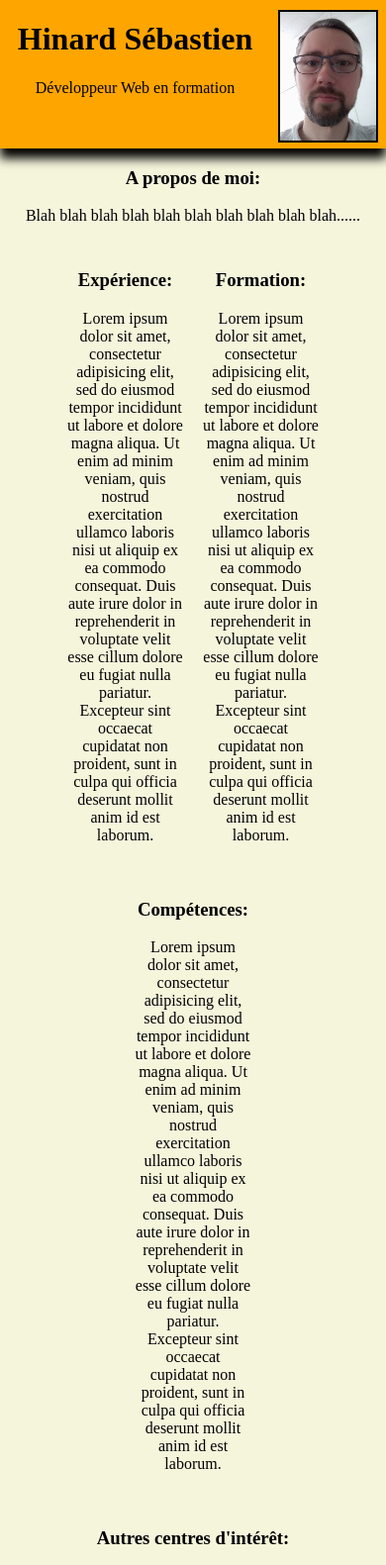
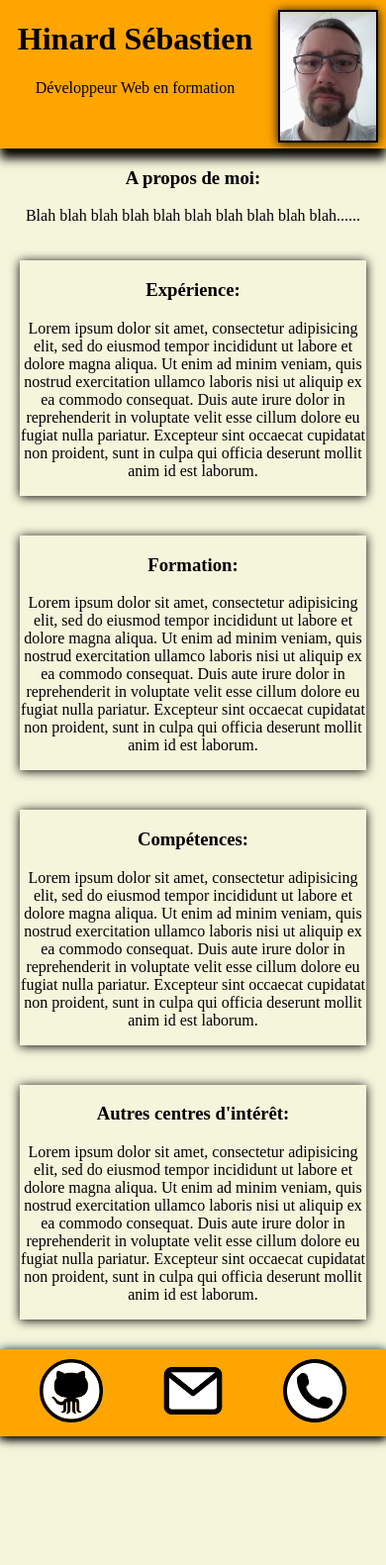
Before and after one commit to SebastienHinard/CV_version1, a plain HTML site: page index.html in a window 390 px wide. Shown: the top 1581 px of the page at 99% size. After the commit the page ends 1471 px from the top, so only its background shows below. Drawn offline with Linux system fonts and the light colour scheme.

Commit message:
debut de responsive

```diff
--- a/index.html
+++ b/index.html
@@ -9,9 +9,9 @@
 </head>
 <body>
         <!-- entête de la page -->
-    <header>
+        <header class="shadow">
             <div id="Nom_Prenom">
-            <h1 class="grow">Hinard Sébastien</h1>
+                <h1>Hinard Sébastien</h1>
                 <p>Développeur Web en formation</p>
             </div>
             <div id="Photo">
@@ -50,7 +50,7 @@
             </div>
         </main>
         <!-- Le bas de la page -->
-    <footer>
+        <footer class="shadow">
             <h3 id="contact">Contact:</h3>
             <div id="Liens">
                 <!-- lien github -->
--- a/style.css
+++ b/style.css
@@ -1,19 +1,24 @@
+/* les caracteristiques principales de la page */
 body{
     max-width: 800px;
     margin: auto;
     margin-bottom: 20px;
     background-color: beige;
-    height:100%;
+    height: 100%;
     text-align:center;
+    display: flex;
+    flex-flow: row wrap;
+    box-shadow: 0px 2px 10px black;
 }
 
 /* CONTENU DE L'ENTETE DE PAGE */
 header{
     background-color: orange;
+    width:100%;;
     height: 150px;
     display: flex;
-    flex-flow: wrap row;
-    box-shadow: 0px 10px 10px black;
+    flex-flow: row;
+    box-shadow: 0px 2px 10px black;
 }
 #Nom_Prenom{
     width: 70%;
@@ -25,54 +30,42 @@ header{
 #Maphoto{ border: 2px solid black;}
 /* partie principale de la page */
 main{
-    height:100%;
+    height:80%;;
     display: flex;
-    flex-direction: column;
+    flex-flow: column;
 }
 #about_me{
     width:100%;
+    height: auto;
 }
 /* conteneur comportant les 3 sections */
 #Contenu{
     height: 100%;
-    width: auto;
     display: flex;
     flex-flow: row wrap;
-    justify-content: center;
+    justify-content: space-around;
 }
-/* taille des sections exp, form et compétences */
+/* taille des sections exp, form et c
+    height: 1ompétences */
 section{
     width: 30%;
-    padding: 10px;
 }
 /* taille de la section centre d'intérêt */
 #Interets{
-    width: auto;;
-    padding: 10px;
-}
-
-#marge_gauche{
-    float: left;
-    width: 50px;
-    height: 700px;
-    background: red;
-}
-#marge_droite{
-    float: right;
-    width: 50px;
-    height: 100%;
-    background: red;
+    width: 97%;
+    margin-top: 20px;
+    margin-bottom: 20px;
 }
 
 
 /* mise en page du footer */
 footer{
-    /* margin-top: 20px; */
     display: flex;
     flex-flow: column wrap;
     text-align: center;
     background-color: orange;
-    box-shadow: 0px 10px 10px black;
+    box-shadow: 0px 2px 10px black;
+    width: 100%;
 }
 /* mise en page pour le texte "contact" */
 #contact{
@@ -84,7 +77,7 @@ footer{
 #Liens{
     margin-bottom: 10px;
     display: flex;
-    flex-flow: row wrap;
+    flex-flow: row;
     justify-content: space-around;
 }
 
@@ -97,12 +90,42 @@ footer{
 }
 .grow:hover{
     transform: scale(1.2);
+    transform: rotate(360deg);
 }
 /* effet d'ombrage au passage de la souris */
 .shadow {
     transition: all .2s ease-in-out;
+    box-shadow: 0px 1px 10px black;
 }
 .shadow:hover{
     border-top: 2px black grey;
-    box-shadow: 0px 5px 10px black;
+    box-shadow: 0px 10px 10px black;
 }
+
+
+/* ===============MEDIA QUERIES===================== */
+/* On applique les regles si l'ecran est moins large que 800px. */
+@media all and (max-width: 800px){
+    /* on bascule en mode vertical */
+    #Contenu{
+        flex-direction: column;
+    }
+    /* les sections du CV prennent toute la largeur de l'écran */
+    section, #Interets{
+        width: auto;
+        margin: 20px;
+    }
+    /* le texte "Contact" est inutile, les icones se suffisent à elles-meme */
+    #contact{
+        display: none;
+    }
+    /* on ajuste un peu le footer et les liens */
+    #Liens{
+        margin-bottom: auto;
+    }
+    footer
+    {
+        margin-top: 10px;
+        padding: 10px;
+    }
+}
```
Lines whose indentation alone changed are shown as unchanged.
